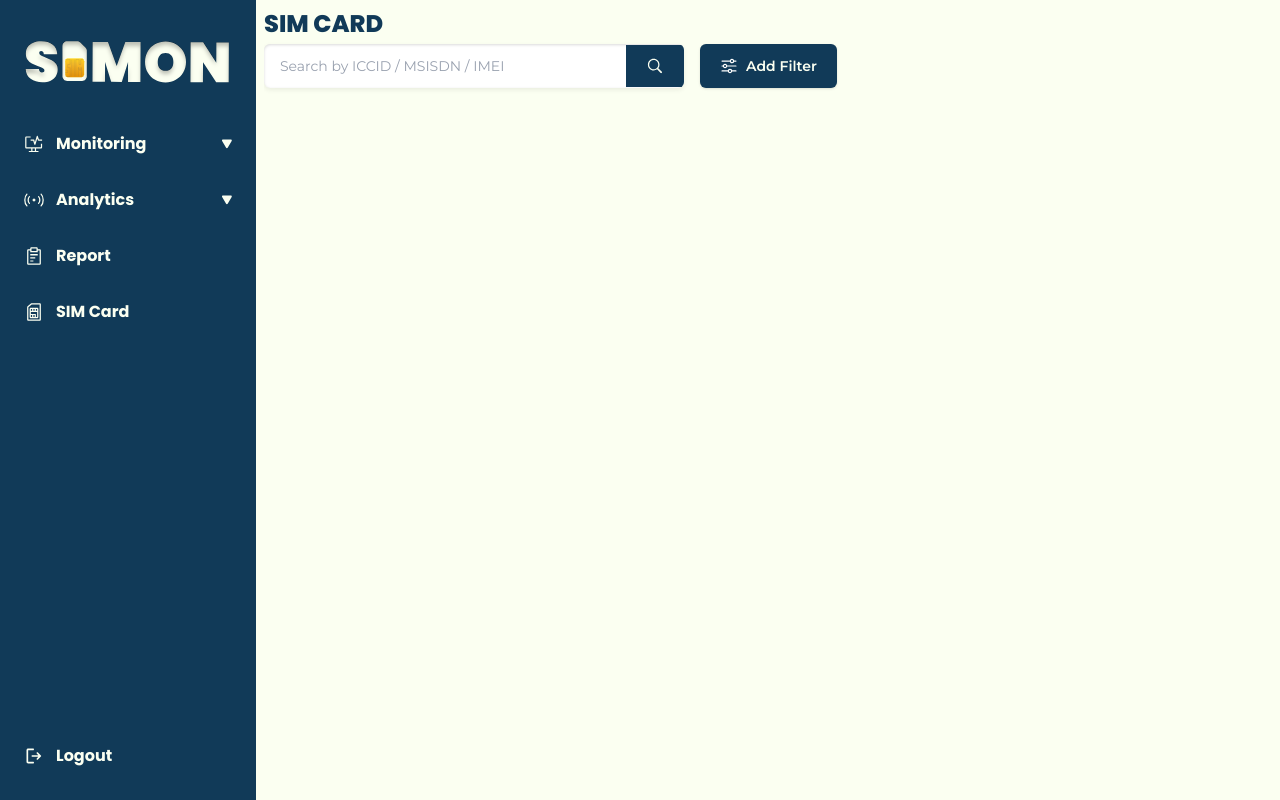
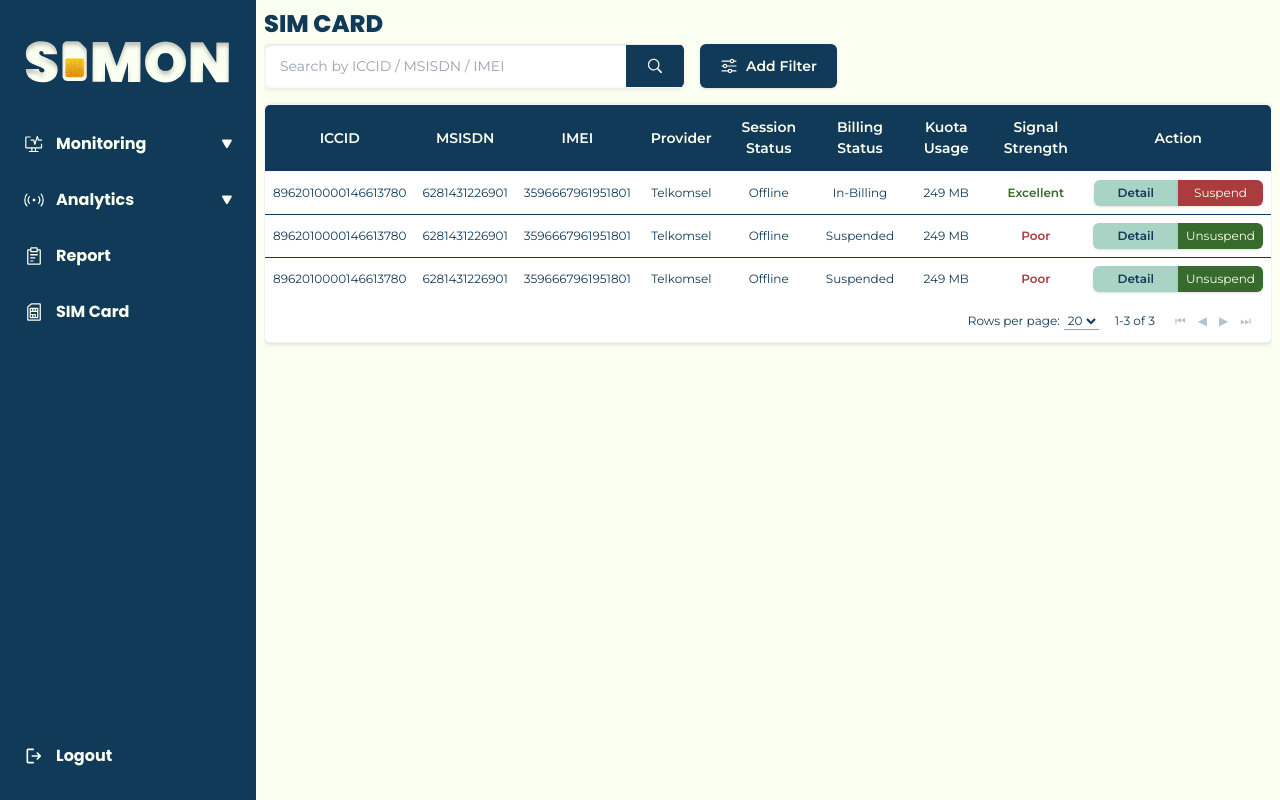
Before and after one commit to ShanellaChr/SIMON, a React (Vite) app: page /simcard in a window 1280 px wide. Built offline with nearby package versions, Linux system fonts and the light colour scheme.

Commit message:
SIMCARD PAGEEEE

```diff
--- /dev/null
+++ b/src/components/SIMCardTable.jsx
@@ -0,0 +1,162 @@
+import { useState } from "react";
+
+export default function SimCardTable({ data = [], rowsPerPageOptions = [10, 20, 50] }) {
+
+  const [page, setPage] = useState(1);
+  const [rowsPerPage, setRowsPerPage] = useState(20);
+
+  const totalPages = Math.ceil(data.length / rowsPerPage);
+  const startIndex = (page - 1) * rowsPerPage;
+  const currentData = data.slice(startIndex, startIndex + rowsPerPage);
+
+  /*Signal Color keknya masih salah*/
+  const getSignalColor = (value) => {
+    if (value < -90) return "text-SMgreenAlert";     // Excellent
+    if (value >= -99 && value <= -91) return "text-yellow-500"; // Moderate
+    return "text-SMredAlert";                        // Poor
+  };
+
+  const getSignalLabel = (value) => {
+    if (value < -90) return "Excellent";
+    if (value >= -99 && value <= -91) return "Moderate";
+    return "Poor";
+  };
+
+  return (
+    <div className="border border-gray-100 drop-shadow-sm rounded-md overflow-hidden bg-white">
+      {/* TABLE */}
+      <div className="overflow-x-auto">
+        <table className="w-full text-[12px] border-collapse">
+          <thead className="bg-SMnavy text-SMcream">
+            <tr>
+              {[
+                "ICCID",
+                "MSISDN",
+                "IMEI",
+                "Provider",
+                "Session Status",
+                "Billing Status",
+                "Kuota Usage",
+                "Signal Strength",
+                "Action",
+              ].map((h) => (
+                <th key={h} className="px-3 py-3 text-center font-semibold text-[14px] border-b">
+                  {h}
+                </th>
+              ))}
+            </tr>
+          </thead>
+
+          <tbody>
+            {currentData.map((row, idx) => (
+              <tr
+                key={idx}
+                className="border-b last:border-b-0 hover:bg-gray-100"
+              >
+                <td className="px-2 py-2 text-center">{row.iccid}</td>
+                <td className="px-2 py-2 text-center">{row.msisdn}</td>
+                <td className="px-2 py-2 text-center">{row.imei}</td>
+                <td className="px-2 py-2 text-center">{row.provider}</td>
+                <td className="px-2 py-2 text-center">{row.sessionStatus}</td>
+                <td className="px-2 py-2 text-center">{row.billingStatus}</td>
+                <td className="px-2 py-2 text-center">{row.usage}</td>
+
+                {/* SIGNAL */}
+                <td
+                  className={`px-2 py-2 text-center font-semibold ${getSignalColor(
+                    row.signal
+                  )}`}
+                >
+                  {getSignalLabel(row.signal)}
+                </td>
+
+                {/* ACTION */}
+                <td className="px-2 py-2 text-center">
+                  <div className="flex justify-center">
+                    <button
+                    //   onClick={() => router.push("/DetailSIMCard")}
+                      className="px-6 py-1 rounded-l-md bg-SMaqua text-SMnavy text-[12px] font-semibold shadow"
+                    >
+                      Detail
+                    </button>
+
+                    {row.billingStatus === "Suspended" ? (
+                      <button
+                        className="px-2 py-1 rounded-r-md bg-SMgreenAlert text-SMcream text-[12px] shadow"
+                      >
+                        Unsuspend
+                      </button>
+                    ) : (
+                      <button
+                        className="px-4 py-1 rounded-r-md bg-SMredAlert text-SMcream text-[12px] shadow"
+                      >
+                        Suspend
+                      </button>
+                    )}
+                  </div>
+                </td>
+              </tr>
+            ))}
+          </tbody>
+        </table>
+      </div>
+
+      {/* PAGINATION */}
+      <div className="flex items-center justify-end gap-4 px-4 py-3 text-[12px]">
+        <div className="flex items-center gap-1">
+          Rows per page:
+          <select
+            value={rowsPerPage}
+            onChange={(e) => {
+              setRowsPerPage(Number(e.target.value));
+              setPage(1);
+            }}
+            className="border-b border-gray-400 outline-none"
+          >
+            {rowsPerPageOptions.map((n) => (
+              <option key={n} value={n}>
+                {n}
+              </option>
+            ))}
+          </select>
+        </div>
+
+        <div>
+          {startIndex + 1}-{Math.min(startIndex + rowsPerPage, data.length)} of{" "}
+          {data.length}
+        </div>
+
+        <div className="flex gap-1">
+          <button
+            disabled={page === 1}
+            onClick={() => setPage(1)}
+            className="px-1 disabled:opacity-30"
+          >
+            ⏮
+          </button>
+          <button
+            disabled={page === 1}
+            onClick={() => setPage(page - 1)}
+            className="px-1 disabled:opacity-30"
+          >
+            ◀
+          </button>
+          <button
+            disabled={page === totalPages}
+            onClick={() => setPage(page + 1)}
+            className="px-1 disabled:opacity-30"
+          >
+            ▶
+          </button>
+          <button
+            disabled={page === totalPages}
+            onClick={() => setPage(totalPages)}
+            className="px-1 disabled:opacity-30"
+          >
+            ⏭
+          </button>
+        </div>
+      </div>
+    </div>
+  );
+}
--- a/src/pages/SIMCard.jsx
+++ b/src/pages/SIMCard.jsx
@@ -1,14 +1,51 @@
 import MainLayout from "../layouts/MainLayout";
 import SearchBar from "../components/SearchBar";
 import FilterButton from "../components/FilterButton";
+import SimCardTable from "../components/SIMCardTable";
+
+const simCardData = [
+  {
+    iccid: "8962010000146613780",
+    msisdn: "6281431226901",
+    imei: "3596667961951801",
+    provider: "Telkomsel",
+    sessionStatus: "Offline",
+    billingStatus: "In-Billing",
+    usage: "249 MB",
+    signal: -98, // dBm
+  },
+  {
+    iccid: "8962010000146613780",
+    msisdn: "6281431226901",
+    imei: "3596667961951801",
+    provider: "Telkomsel",
+    sessionStatus: "Offline",
+    billingStatus: "Suspended",
+    usage: "249 MB",
+    signal: -85,
+  },
+   {
+    iccid: "8962010000146613780",
+    msisdn: "6281431226901",
+    imei: "3596667961951801",
+    provider: "Telkomsel",
+    sessionStatus: "Offline",
+    billingStatus: "Suspended",
+    usage: "249 MB",
+    signal: -90,
+  },
+];
 
 export default function SIMCard() {
   return (
     <MainLayout>
       <h1 className="font-poppins font-extrabold text-2xl mb-1">SIM CARD</h1>
-      <div className="flex items-center gap-4">
+      <div className="flex items-center gap-4 mb-4">
         <SearchBar />
         <FilterButton />
+      </div>
+      <div>
+        <SimCardTable data={simCardData} />
       </div>
     </MainLayout>
   );
```
